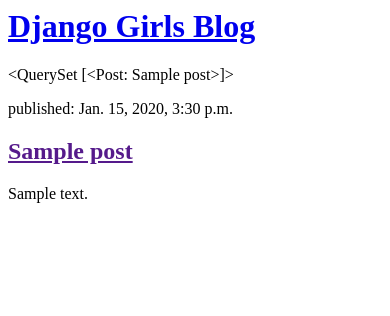
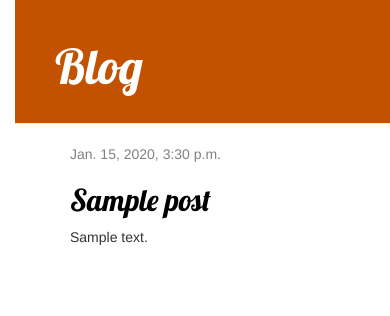
Before and after one commit to tanvi217/blog, a Django app: page / in a window 390 px wide. Shown: the top 316 px of the page. Run offline with Django 3.2, Linux system fonts and the light colour scheme; tables that the repository leaves empty hold one stand-in row (values such as "Sample post"); some libraries are stand-ins or nearby versions.

Commit message:
Added view and template for detailed blog post as well as CSS for the site.

```diff
--- /dev/null
+++ b/blog/static/css/blog.css
@@ -0,0 +1,63 @@
+h1 a,
+h2 a {
+  color: #c25100;
+}
+body {
+  padding-left: 15px;
+}
+.page-header {
+  background-color: #c25100;
+  margin-top: 0;
+  padding: 20px 20px 20px 40px;
+}
+
+.page-header h1,
+.page-header h1 a,
+.page-header h1 a:visited,
+.page-header h1 a:active {
+  color: #ffffff;
+  font-size: 36pt;
+  text-decoration: none;
+}
+
+.content {
+  margin-left: 40px;
+}
+
+h1,
+h2,
+h3,
+h4 {
+  font-family: 'Lobster', cursive;
+}
+
+.date {
+  color: #828282;
+}
+
+.save {
+  float: right;
+}
+
+.post-form textarea,
+.post-form input {
+  width: 100%;
+}
+
+.top-menu,
+.top-menu:hover,
+.top-menu:visited {
+  color: #ffffff;
+  float: right;
+  font-size: 26pt;
+  margin-right: 20px;
+}
+
+.post {
+  margin-bottom: 70px;
+}
+
+.post h2 a,
+.post h2 a:visited {
+  color: #000000;
+}
--- /dev/null
+++ b/blog/templates/blog/base.html
@@ -0,0 +1,32 @@
+{% load static %}
+<html>
+  <head>
+    <title>Django Girls blog</title>
+    <link
+      rel="stylesheet"
+      href="//maxcdn.bootstrapcdn.com/bootstrap/3.2.0/css/bootstrap.min.css"
+    />
+    <link
+      rel="stylesheet"
+      href="//maxcdn.bootstrapcdn.com/bootstrap/3.2.0/css/bootstrap-theme.min.css"
+    />
+    <link
+      href="//fonts.googleapis.com/css?family=Lobster&subset=latin,latin-ext"
+      rel="stylesheet"
+      type="text/css"
+    />
+    <link rel="stylesheet" href="{% static 'css/blog.css' %}" />
+  </head>
+  <body>
+    <div class="page-header">
+      <h1><a href="/">Blog</a></h1>
+    </div>
+    <div class="content container">
+      <div class="row">
+        <div class="col-md-8">
+          {% block content %} {% endblock %}
+        </div>
+      </div>
+    </div>
+  </body>
+</html>
--- a/blog/templates/blog/post_list.html
+++ b/blog/templates/blog/post_list.html
@@ -1,11 +1,9 @@
-<div>
-  <h1><a href="/">Django Girls Blog</a></h1>
-</div>
-
-{{posts}} {% for post in posts %}
-<div>
-  <p>published: {{ post.published_date }}</p>
-  <h2><a href="">{{ post.title }}</a></h2>
+{% extends 'blog/base.html' %} {% block content %} {% for post in posts %}
+<div class="post">
+  <div class="date">
+    {{ post.published_date }}
+  </div>
+  <h2><a href="{% url 'post_detail' pk=post.pk %}">{{ post.title }}</a></h2>
   <p>{{ post.text|linebreaksbr }}</p>
 </div>
-{% endfor %}
+{% endfor %} {% endblock %}
--- a/blog/urls.py
+++ b/blog/urls.py
@@ -3,4 +3,5 @@
 
 urlpatterns = [
     path('', views.post_list, name='post_list'),
+    path('post/<int:pk>/', views.post_detail, name='post_detail'),
 ]
--- a/blog/views.py
+++ b/blog/views.py
@@ -1,6 +1,7 @@
 from django.shortcuts import render
 from django.utils import timezone
 from .models import Post
+from django.shortcuts import render, get_object_or_404
 
 # Create your views here.
 
@@ -8,5 +9,9 @@
 def post_list(request):
     """ Displays lists """
     posts = Post.objects.all()
-    print(posts)
     return render(request, 'blog/post_list.html', {'posts': posts})
+
+
+def post_detail(request, pk):
+    post = get_object_or_404(Post, pk=pk)
+    return render(request, 'blog/post_detail.html', {'post': post})
```
Also changed, not shown: blog/templates/blog/post_detail.html (added, +11 -0 lines).
